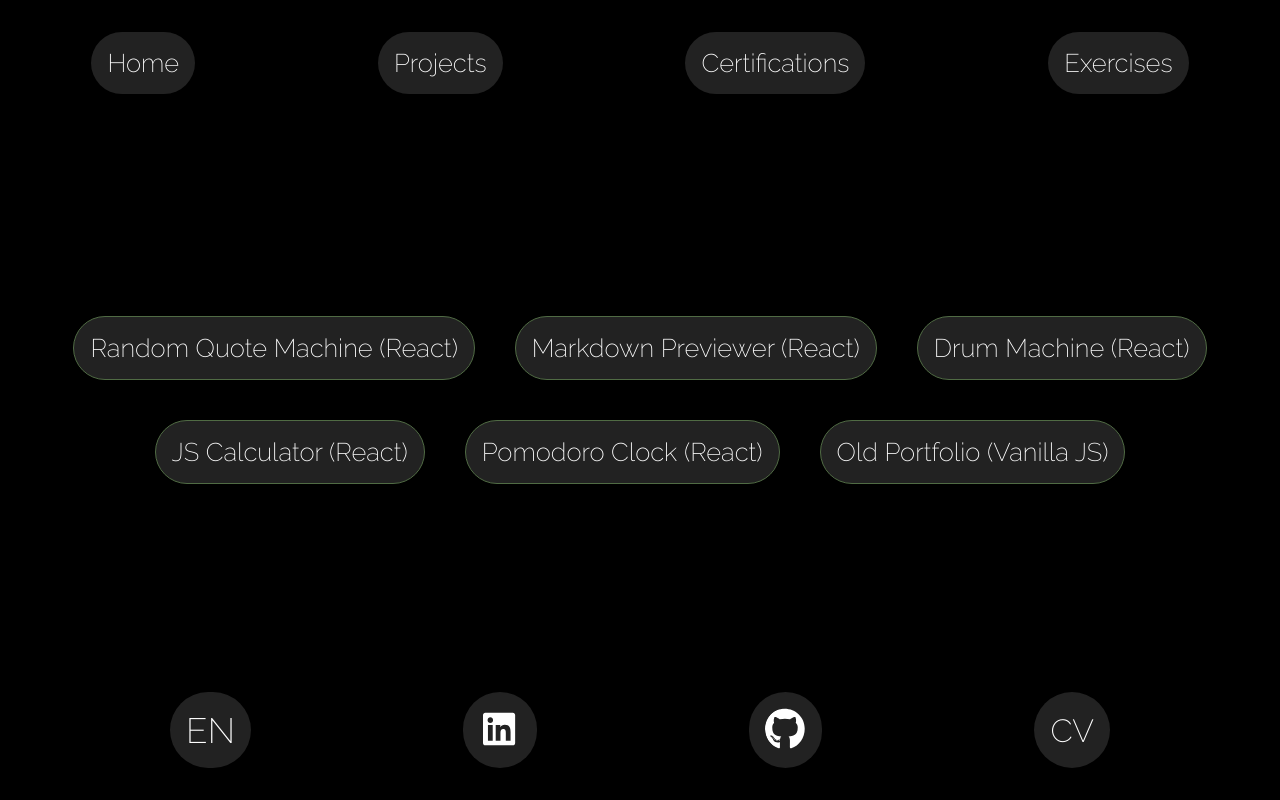
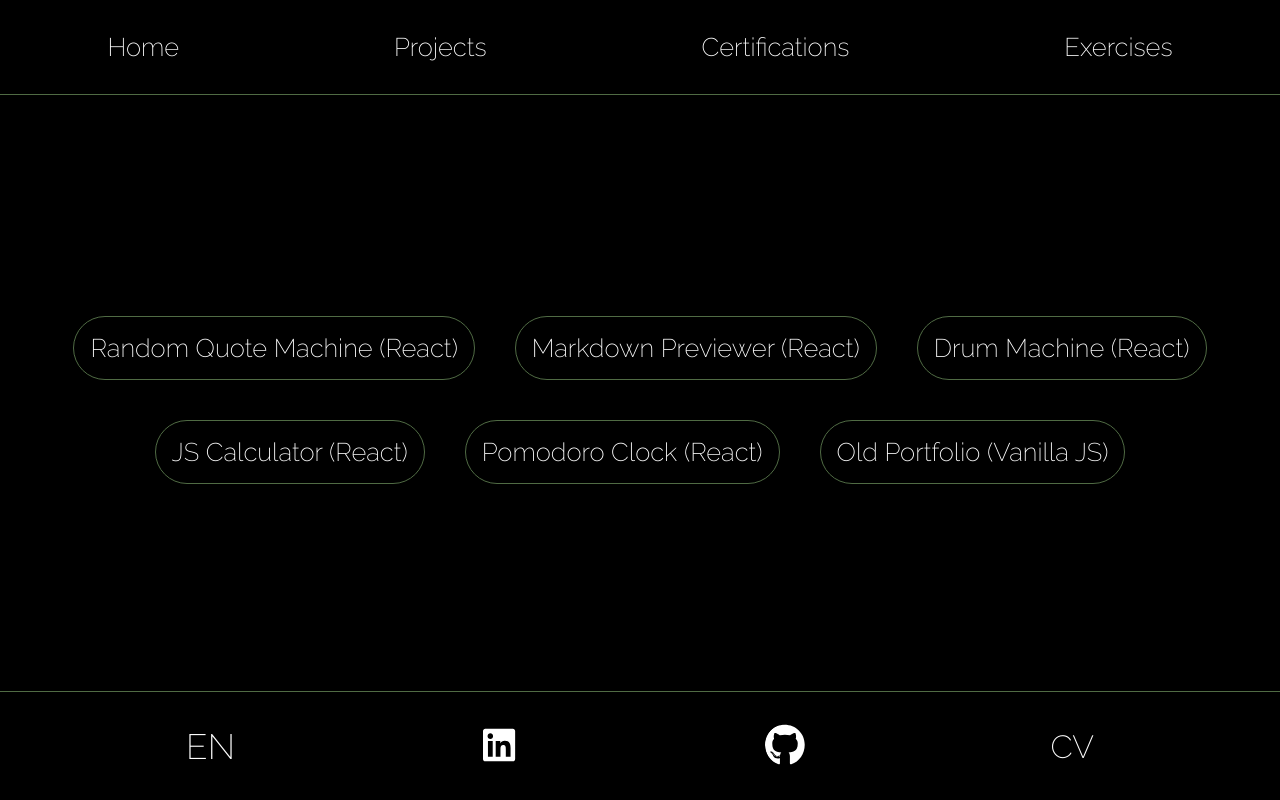
Before and after one commit to mati-fernandez/portfolio-react, a React (Vite) app: page /#/projects in a window 1280 px wide. Built offline with nearby package versions, Linux system fonts and the light colour scheme.

Commit message:
Interface restyling

```diff
--- a/src/App.css
+++ b/src/App.css
@@ -298,9 +298,10 @@ figcaption {
     display: flex;
     justify-content: space-around;
     align-items: center;
-    top: 4vh;
+    top: 2vh;
     width: 100%;
-    padding: 0;
+    border-bottom: 1px solid var(--color-secondary);
+    padding-bottom: 2vh;
   }
 
   .modal {
@@ -386,12 +387,11 @@ figcaption {
   }
 
   .button {
-    background-color: var(--color-background-secondary);
     margin: 0;
   }
 
   .button:hover {
-    background-color: var(--color-secondary);
+    background-color: var(--color-background-secondary);
   }
 
   .contact-img {
@@ -445,8 +445,10 @@ figcaption {
     position: fixed;
     display: flex;
     justify-content: space-around;
-    bottom: 4vh;
+    bottom: 2vh;
     padding: 0 5vw;
+    border-top: 1px solid var(--color-secondary);
+    padding-top: 2vh;
   }
 
   #desktop-menu > a {
```
